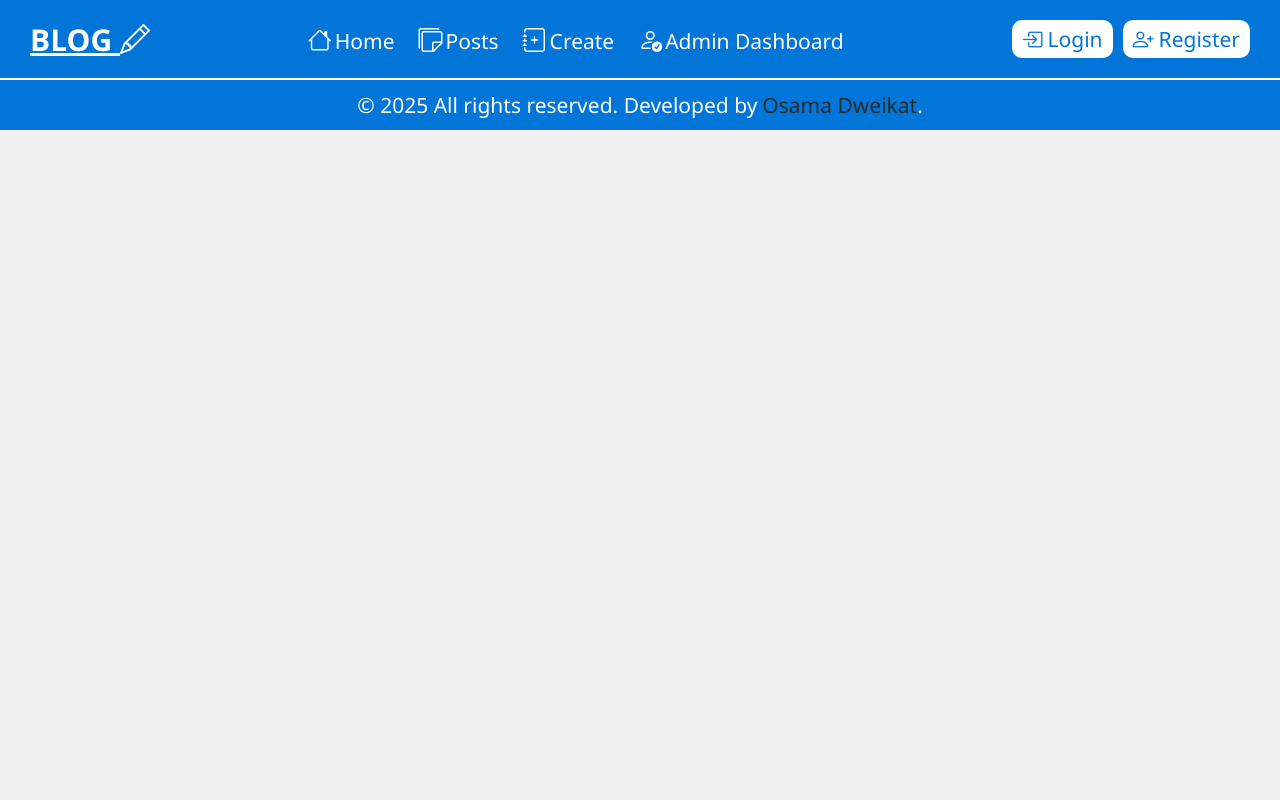
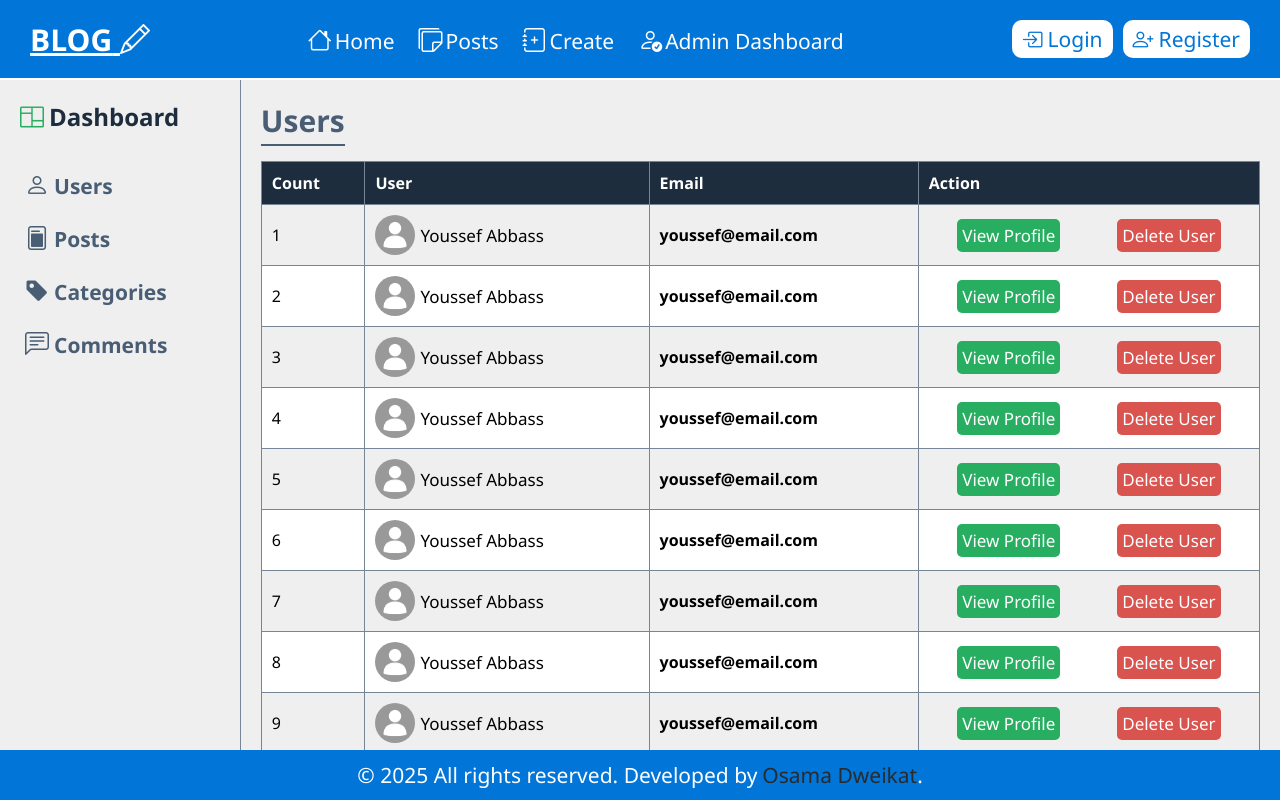
Before and after one commit to osamadweikat/Blog, a React (Create React App) app in the folder frontend/: page /admin-dashboard/users-table in a window 1280 px wide. Built offline with nearby package versions, Linux system fonts and the light colour scheme.

Commit message:
feat: create UsersTable with style and delete user action

```diff
--- a/frontend/src/App.js
+++ b/frontend/src/App.js
@@ -11,6 +11,7 @@
 import PostDetails from "./pages/post-details/PostDetails";
 import Category from "./pages/category/Category";
 import Profile from "./pages/profile/Profile";
+import UsersTable from "./pages/admin/UsersTable";
 
 function App() {
   return (
@@ -29,6 +30,7 @@
           <Route path="categories/:category" element={<Category />} />
         </Route>
         <Route path="/admin-dashboard" element={<AdminDashboard />} />
+        <Route path="/admin-dashboard/users-table" element={<UsersTable />} />
       </Routes>
       <Footer />
     </BrowserRouter>
--- /dev/null
+++ b/frontend/src/pages/admin/UsersTable.jsx
@@ -0,0 +1,73 @@
+import "./admin-table.css";
+import AdminSidebar from "./AdminSidebar";
+import { Link } from "react-router-dom";
+import swal from "sweetalert";
+
+const UsersTable = () => {
+  const deleteUserHandler = () => {
+    swal({
+      title: "Are you sure?",
+      text: "Once deleted, you will not be able to recover this user!",
+      icon: "warning",
+      buttons: true,
+      dangerMode: true,
+    }).then((willDelete) => {
+      if (willDelete) {
+        swal("User has been deleted!", {
+          icon: "success",
+        });
+      } else {
+        swal("Something went wrong!");
+      }
+    });
+  };
+
+  return (
+    <div className="table-container">
+      <AdminSidebar />
+      <div className="table-wrapper">
+        <h1 className="table-title">Users</h1>
+        <table className="table">
+          <thead>
+            <tr>
+              <th>Count</th>
+              <th>User</th>
+              <th>Email</th>
+              <th>Action</th>
+            </tr>
+          </thead>
+          <tbody>
+            {[1, 2, 3, 4, 5, 6, 7, 8, 9, 10].map((item) => (
+              <tr key={item}>
+                <td>{item}</td>
+                <td>
+                  <div className="table-image">
+                    <img
+                      src="/images/user-avatar.png"
+                      alt=""
+                      className="table-user-image"
+                    />
+                    <span className="table-username">Youssef Abbass</span>
+                  </div>
+                </td>
+                <td>
+                  <b className="user-email">youssef@email.com</b>
+                </td>
+                <td>
+                  <div className="table-button-group">
+                    <button>
+                      <Link to={`/profile/1`}>View Profile</Link>
+                    </button>
+                    <button onClick={deleteUserHandler}>Delete User</button>
+                  </div>
+                </td>
+              </tr>
+            ))}
+          </tbody>
+        </table>
+      </div>
+    </div>
+  );
+};
+
+export default UsersTable;
--- /dev/null
+++ b/frontend/src/pages/admin/admin-table.css
@@ -0,0 +1,133 @@
+.table-container {
+  display: flex;
+  height: calc(100vh - 130px);
+  overflow: hidden;
+}
+
+.table-wrapper {
+  flex: 10;
+  padding: 20px;
+  overflow-y: scroll;
+}
+
+.table-title {
+  font-size: 30px;
+  color: var(--secondary-color);
+  margin-bottom: 15px;
+  border-bottom: 2px solid var(--secondary-color);
+  padding-bottom: 3px;
+  width: max-content;
+}
+
+.table {
+  width: 100%;
+  text-align: left;
+  border-collapse: collapse;
+}
+
+th,
+td {
+  border: 1px solid var(--gray-color);
+  padding: 10px;
+}
+
+th {
+  background-color: var(--primary-color);
+  color: var(--white-color);
+}
+
+tr:nth-child(even) {
+  background-color: var(--white-color);
+}
+
+tr:hover {
+  background-color: #ddd;
+}
+
+.table-image {
+  display: flex;
+  align-items: center;
+}
+
+.table-user-image {
+  width: 40px;
+  height: 40px;
+  border-radius: 50%;
+  object-fit: cover;
+}
+
+.table-username {
+  font-weight: 500;
+  font-size: 17px;
+  margin-left: 5px;
+}
+
+.table-button-group {
+  display: flex;
+  align-items: center;
+  justify-content: space-around;
+}
+
+.table-button-group button {
+  border: none;
+  background-color: var(--green-color);
+  color: var(--white-color);
+  border-radius: 5px;
+  font-size: 17px;
+  font-weight: 500;
+  padding: 5px;
+  cursor: pointer;
+}
+
+.table-button-group button:last-child {
+  background-color: var(--red-color);
+}
+
+.table-button-group button:first-child:hover {
+  background-color: green;
+}
+
+.table-button-group button:last-child:hover {
+  background-color: red;
+}
+
+.table-button-group button a {
+  color: var(--white-color);
+}
+
+@media (max-width: 720px) {
+  .table-wrapper {
+    padding: 15px;
+  }
+
+  .table-button-group {
+    flex-wrap: wrap;
+  }
+
+  .table-button-group button {
+    width: 100%;
+    margin: 10px 0;
+  }
+
+  th,
+  td {
+    padding: 5px;
+  }
+
+  .table-image {
+    flex-direction: column;
+    justify-content: center;
+    text-align: center;
+  }
+}
+
+@media (max-width: 520px) {
+  .table-wrapper {
+    padding: 5px;
+  }
+
+  th,
+  td {
+    padding: 2px;
+  }
+}
```
